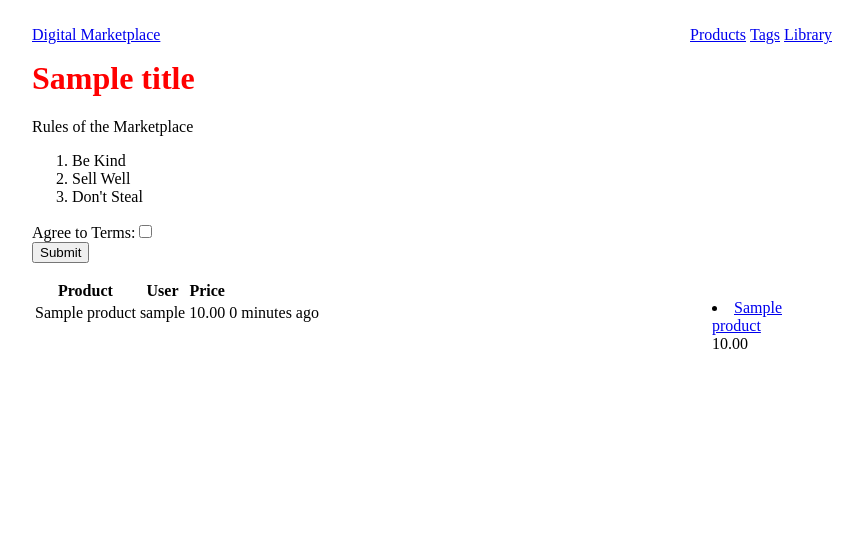
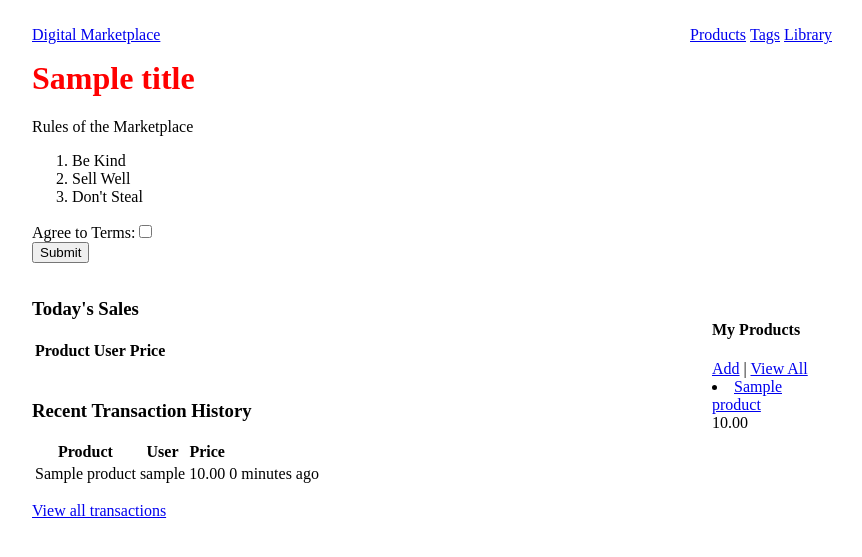
Before and after one commit to RommelTJ/DigitalMarketplace, a Django app: template src/templates/sellers/dashboard.html in a window 1280 px wide. Shown: the top 557 px of the page, without its empty margins (208-1070 px from the left). Run offline with Django 3.2, Linux system fonts and the light colour scheme; tables that the repository leaves empty hold one stand-in row (values such as "Sample post"); the template is opened without the code that fills it: values that come from a table or form of the project are taken from there, most other values are stand-ins (such as "Sample title", 1, 10 or a date in 2020); lists and menus that the app fills with data are empty; parts of the project's set-up code (start-up, migrations or seed data) failed here and were passed over; some libraries are stand-ins or nearby versions.

Commit message:
Today's Sales Notifications

```diff
--- a/src/sellers/urls.py
+++ b/src/sellers/urls.py
@@ -14,7 +14,7 @@ from views import (
 
 urlpatterns = [
     url(r'^$', SellerDashboard.as_view(), name='dashboard'),
-    url(r'^products/$', SellerProductListView.as_view(), name='product_list '),
+    url(r'^products/$', SellerProductListView.as_view(), name='product_list'),
     url(r'^products/add/$', ProductCreateView.as_view(), name='product_create'),
     url(r'^products/(?P<pk>\d+)/$', SellerProductDetailRedirectView.as_view()),
     url(r'^products/(?P<pk>\d+)/edit/$', ProductUpdateView.as_view(), name='product_update'),
--- a/src/templates/sellers/dashboard.html
+++ b/src/templates/sellers/dashboard.html
@@ -24,13 +24,22 @@
 
 {% if products %}
 <div class="pull-right col-sidebar">
+    <h4>My Products</h4>
+    <a href="{% url 'sellers:product_create' %}">Add</a> | <a href="{% url 'sellers:product_list' %}">View All</a>
     {% include "products/product_list_snippet.html" with product_list=products %}
 </div>
 {% endif %}
 
 {% if transactions %}
 <div class="pull-left col-primary">
+    <h3>Today's Sales</h3>
+    {% include "sellers/transaction_list.html" with transaction_list=transactions_today %} <br>
+
+    <h3>Recent Transaction History</h3>
     {% include "sellers/transaction_list.html" with transaction_list=transactions %}
+    <p>
+        <a href="{% url 'sellers:transactions' %}">View all transactions</a>
+    </p>
 </div>
 {% endif %}
 
```
Also changed, not shown: src/sellers/views.py (+7 -1 lines).
